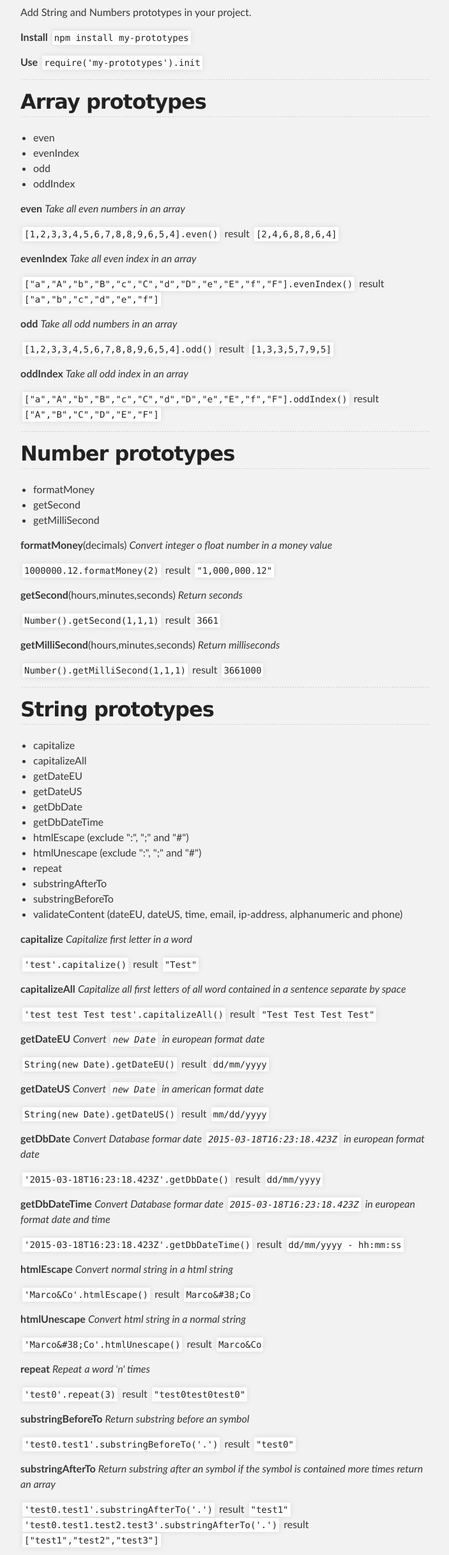
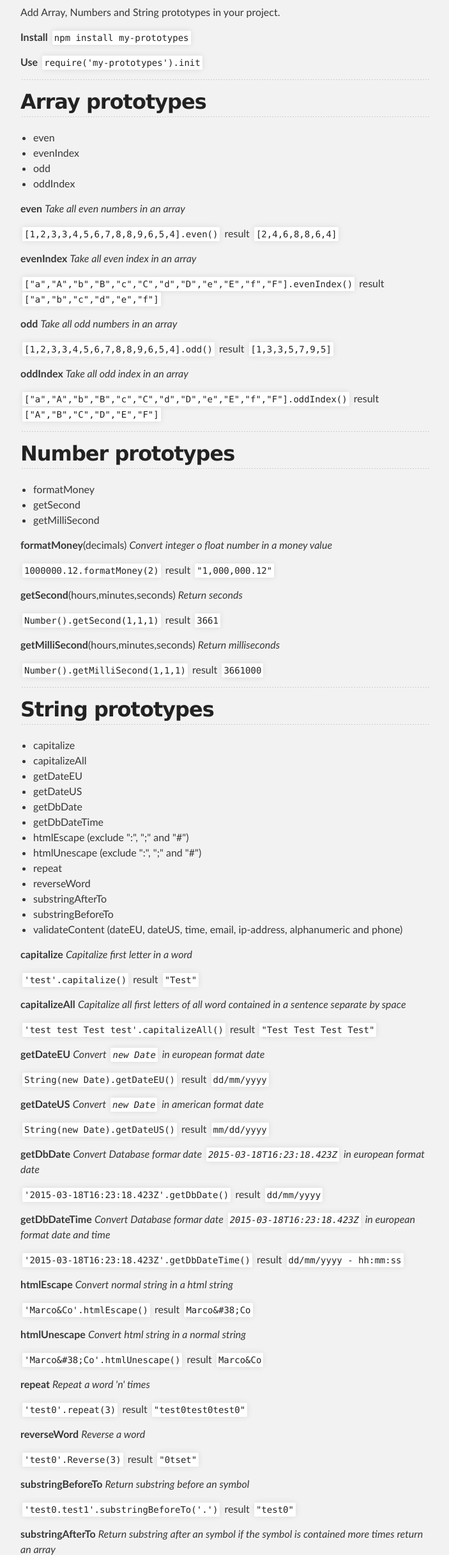
Before and after one commit to marcosomma/my-prototypes, a plain HTML site: page index.html in a window 1280 px wide. Shown: the part 932-3363 px from the top of the page at 64% size, without its empty margins (288-991 px from the left). Drawn offline with Linux system fonts and the light colour scheme.

```diff
--- a/index.html
+++ b/index.html
@@ -36,7 +36,7 @@
 <h1>
 <a id="my-prototypes" class="anchor" href="#my-prototypes" aria-hidden="true"><span class="octicon octicon-link"></span></a>my-prototypes</h1>
 
-<p>Add String and Numbers prototypes in your project.</p>
+<p>Add Array, Numbers and String prototypes in your project.</p>
 
 <p><strong>Install</strong>
 <code>npm install my-prototypes</code></p>
@@ -117,6 +117,7 @@
 <li>htmlEscape (exclude ":", ";" and "#")</li>
 <li>htmlUnescape (exclude ":", ";" and "#")</li>
 <li>repeat</li>
+<li>reverseWord</li>
 <li>substringAfterTo</li>
 <li>substringBeforeTo</li>
 <li>validateContent (dateEU, dateUS, time, email, ip-address, alphanumeric and phone)</li>
@@ -167,6 +168,11 @@
 
 <p><code>'test0'.repeat(3)</code> result <code>"test0test0test0"</code></p>
 
+<p><strong>reverseWord</strong>
+<em>Reverse a word</em></p>
+
+<p><code>'test0'.Reverse(3)</code> result <code>"0tset"</code></p>
+
 <p><strong>substringBeforeTo</strong>
 <em>Return substring before an symbol</em></p>
 
```
Also changed, not shown: params.json (+1 -1 lines).
